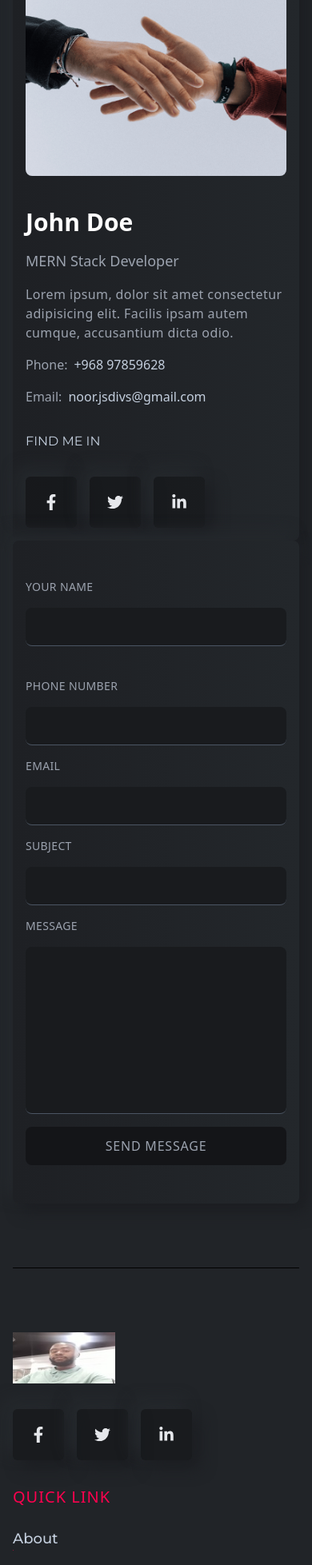
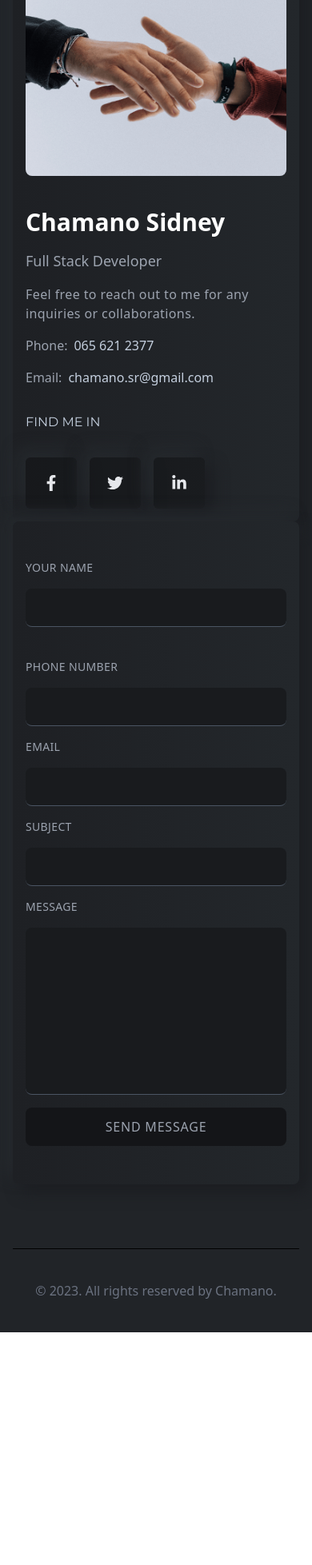
Before and after one commit to chamanoS/react-app-portfolio, a React (Create React App) app: page / in a window 390 px wide. Shown: the part 8247-10204 px from the top of the page at 80% size. After the commit the page ends 9913 px from the top, so only its background shows below. Built offline with nearby package versions, Linux system fonts and the light colour scheme.

Commit message:
updating contact

```diff
--- a/src/App.js
+++ b/src/App.js
@@ -2,7 +2,6 @@ import React from "react";
 import Banner from "./components/banner/Banner";
 import Contact from "./components/contact/Contact";
 import Features from "./components/features/Features";
-import Footer from "./components/footer/Footer";
 import FooterBottom from "./components/footer/FooterBottom";
 import Navbar from "./components/navbar/Navbar";
 import Projects from "./components/projects/Projects";
@@ -20,7 +19,6 @@ function App() {
         <Resume />
         <Testimonial />
         <Contact />
-        <Footer />
         <FooterBottom />
       </div>
     </div>
--- a/src/components/contact/ContactLeft.js
+++ b/src/components/contact/ContactLeft.js
@@ -11,19 +11,18 @@ const ContactLeft = () => {
         alt="contactImg"
       />
       <div className="flex flex-col gap-4">
-        <h3 className="text-3xl font-bold text-white">John Doe</h3>
+        <h3 className="text-3xl font-bold text-white">Chamano Sidney</h3>
         <p className="text-lg font-normal text-gray-400">
-          MERN Stack Developer
+          Full Stack Developer
         </p>
         <p className="text-base text-gray-400 tracking-wide">
-          Lorem ipsum, dolor sit amet consectetur adipisicing elit. Facilis
-          ipsam autem cumque, accusantium dicta odio.
+        Feel free to reach out to me for any inquiries or collaborations.
         </p>
         <p className="text-base text-gray-400 flex items-center gap-2">
-          Phone: <span className="text-lightText">+968 97859628</span>
+          Phone: <span className="text-lightText">065 621 2377</span>
         </p>
         <p className="text-base text-gray-400 flex items-center gap-2">
-          Email: <span className="text-lightText">noor.jsdivs@gmail.com</span>
+          Email: <span className="text-lightText">chamano.sr@gmail.com</span>
         </p>
       </div>
       <div className="flex flex-col gap-4">
--- a/src/components/footer/Footer.js
+++ /dev/null
@@ -1,137 +0,0 @@
-import React from 'react'
-import { FaFacebookF, FaTwitter, FaLinkedinIn } from "react-icons/fa";
-import {logo} from "../../assets/index"
-
-const Footer = () => {
-  return (
-    <div className="w-full py-20 h-auto border-b-[1px] border-b-black grid grid-cols-1 md:grid-cols-2 lgl:grid-cols-4 gap-8">
-      <div className="w-full h-full flex flex-col gap-8">
-        <img className="w-32" src={logo} alt="logo" />
-        <div className="flex gap-4">
-          <span className="bannerIcon">
-            <FaFacebookF />
-          </span>
-          <span className="bannerIcon">
-            <FaTwitter />
-          </span>
-          <span className="bannerIcon">
-            <FaLinkedinIn />
-          </span>
-        </div>
-      </div>
-      <div className="w-full h-full">
-        <h3 className="text-xl uppercase text-designColor tracking-wider">
-          Quick Link
-        </h3>
-        <ul className="flex flex-col gap-4 font-titleFont font-medium py-6 overflow-hidden">
-          <li>
-            <span className="w-full text-lg relative hover:text-designColor duration-300 group cursor-pointer">
-              About
-              <span className="w-full h-[1px] bg-designColor inline-flex absolute left-0 -bottom-1 -translate-x-[100%] group-hover:translate-x-0 transition-transform duration-300"></span>
-            </span>
-          </li>
-          <li>
-            <span className="w-full text-lg relative hover:text-designColor duration-300 group cursor-pointer">
-              Portfolio
-              <span className="w-full h-[1px] bg-designColor inline-flex absolute left-0 -bottom-1 -translate-x-[100%] group-hover:translate-x-0 transition-transform duration-300"></span>
-            </span>
-          </li>
-          <li>
-            <span className="w-full text-lg relative hover:text-designColor duration-300 group cursor-pointer">
-              Services
-              <span className="w-full h-[1px] bg-designColor inline-flex absolute left-0 -bottom-1 -translate-x-[100%] group-hover:translate-x-0 transition-transform duration-300"></span>
-            </span>
-          </li>
-          <li>
-            <span className="w-full text-lg relative hover:text-designColor duration-300 group cursor-pointer">
-              Blog
-              <span className="w-full h-[1px] bg-designColor inline-flex absolute left-0 -bottom-1 -translate-x-[100%] group-hover:translate-x-0 transition-transform duration-300"></span>
-            </span>
-          </li>
-          <li>
-            <span className="w-full text-lg relative hover:text-designColor duration-300 group cursor-pointer">
-              Contact
-              <span className="w-full h-[1px] bg-designColor inline-flex absolute left-0 -bottom-1 -translate-x-[100%] group-hover:translate-x-0 transition-transform duration-300"></span>
-            </span>
-          </li>
-        </ul>
-      </div>
-      <div className="w-full h-full">
-        <h3 className="text-xl uppercase text-designColor tracking-wider">
-          RESOURCES
-        </h3>
-        <ul className="flex flex-col gap-4 font-titleFont font-medium py-6 overflow-hidden">
-          <li>
-            <span className="w-full text-lg relative hover:text-designColor duration-300 group cursor-pointer">
-              Authentication
-              <span className="w-full h-[1px] bg-designColor inline-flex absolute left-0 -bottom-1 -translate-x-[100%] group-hover:translate-x-0 transition-transform duration-300"></span>
-            </span>
-          </li>
-          <li>
-            <span className="w-full text-lg relative hover:text-designColor duration-300 group cursor-pointer">
-              System Status
-              <span className="w-full h-[1px] bg-designColor inline-flex absolute left-0 -bottom-1 -translate-x-[100%] group-hover:translate-x-0 transition-transform duration-300"></span>
-            </span>
-          </li>
-          <li>
-            <span className="w-full text-lg relative hover:text-designColor duration-300 group cursor-pointer">
-              Terms of Service
-              <span className="w-full h-[1px] bg-designColor inline-flex absolute left-0 -bottom-1 -translate-x-[100%] group-hover:translate-x-0 transition-transform duration-300"></span>
-            </span>
-          </li>
-          <li>
-            <span className="w-full text-lg relative hover:text-designColor duration-300 group cursor-pointer">
-              Pricing
-              <span className="w-full h-[1px] bg-designColor inline-flex absolute left-0 -bottom-1 -translate-x-[100%] group-hover:translate-x-0 transition-transform duration-300"></span>
-            </span>
-          </li>
-          <li>
-            <span className="w-full text-lg relative hover:text-designColor duration-300 group cursor-pointer">
-              Over Right
-              <span className="w-full h-[1px] bg-designColor inline-flex absolute left-0 -bottom-1 -translate-x-[100%] group-hover:translate-x-0 transition-transform duration-300"></span>
-            </span>
-          </li>
-        </ul>
-      </div>
-      <div className="w-full h-full">
-        <h3 className="text-xl uppercase text-designColor tracking-wider">
-          DEVELOPERS
-        </h3>
-        <ul className="flex flex-col gap-4 font-titleFont font-medium overflow-hidden py-6">
-          <li>
-            <span className="w-full text-lg relative hover:text-designColor duration-300 group cursor-pointer">
-              Documentation
-              <span className="w-full h-[1px] bg-designColor inline-flex absolute left-0 -bottom-1 -translate-x-[100%] group-hover:translate-x-0 transition-transform duration-300"></span>
-            </span>
-          </li>
-          <li>
-            <span className="w-full text-lg relative hover:text-designColor duration-300 group cursor-pointer">
-              Authentication
-              <span className="w-full h-[1px] bg-designColor inline-flex absolute left-0 -bottom-1 -translate-x-[100%] group-hover:translate-x-0 transition-transform duration-300"></span>
-            </span>
-          </li>
-          <li>
-            <span className="w-full text-lg relative hover:text-designColor duration-300 group cursor-pointer">
-              API Reference
-              <span className="w-full h-[1px] bg-designColor inline-flex absolute left-0 -bottom-1 -translate-x-[100%] group-hover:translate-x-0 transition-transform duration-300"></span>
-            </span>
-          </li>
-          <li>
-            <span className="w-full text-lg relative hover:text-designColor duration-300 group cursor-pointer">
-              Support
-              <span className="w-full h-[1px] bg-designColor inline-flex absolute left-0 -bottom-1 -translate-x-[100%] group-hover:translate-x-0 transition-transform duration-300"></span>
-            </span>
-          </li>
-          <li>
-            <span className="w-full text-lg relative hover:text-designColor duration-300 group cursor-pointer">
-              Open Source
-              <span className="w-full h-[1px] bg-designColor inline-flex absolute left-0 -bottom-1 -translate-x-[100%] group-hover:translate-x-0 transition-transform duration-300"></span>
-            </span>
-          </li>
-        </ul>
-      </div>
-    </div>
-  );
-}
-
-export default Footer
--- a/src/components/footer/FooterBottom.js
+++ b/src/components/footer/FooterBottom.js
@@ -4,7 +4,7 @@ const FooterBottom = () => {
   return (
     <div className="w-full py-10">
       <p className="text-center text-gray-500 text-base">
-        © 2022. All rights reserved by Noor Mohammad
+        © 2023. All rights reserved by Chamano.
       </p>
     </div>
   );
```
